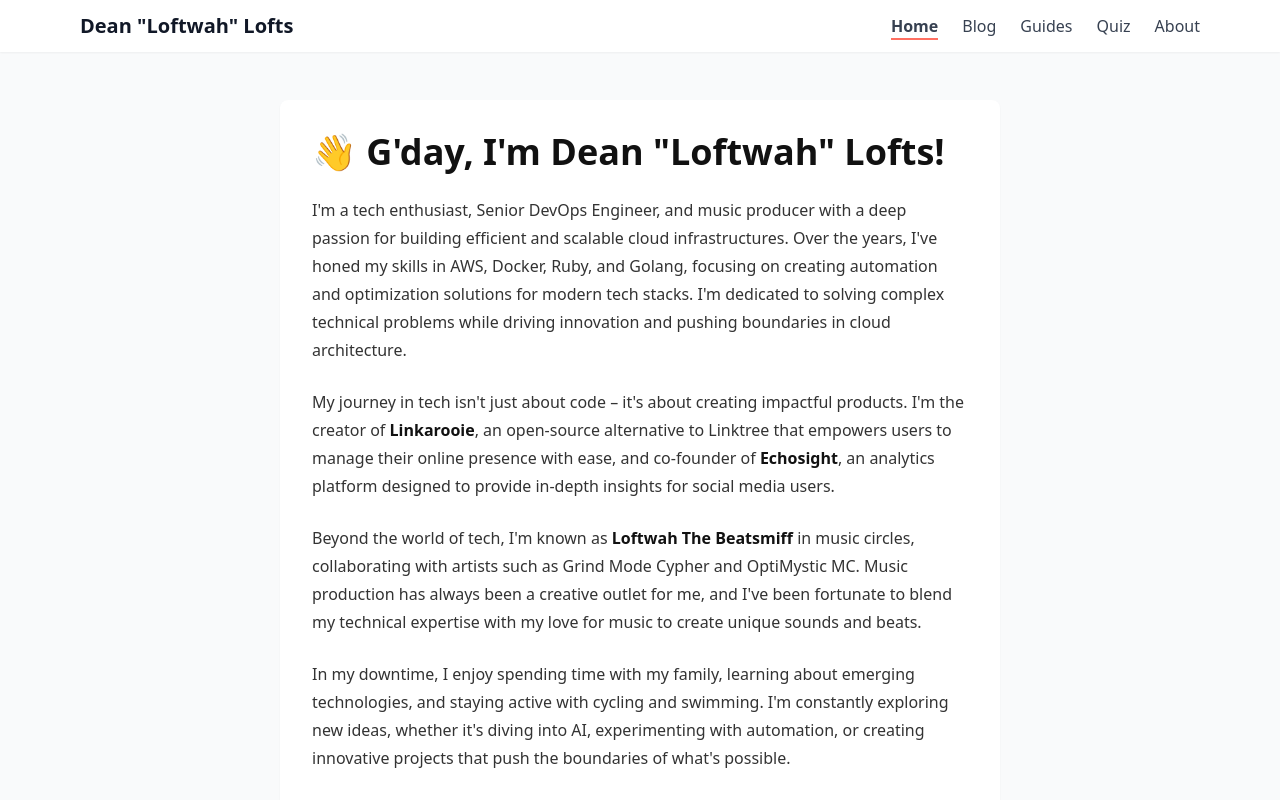
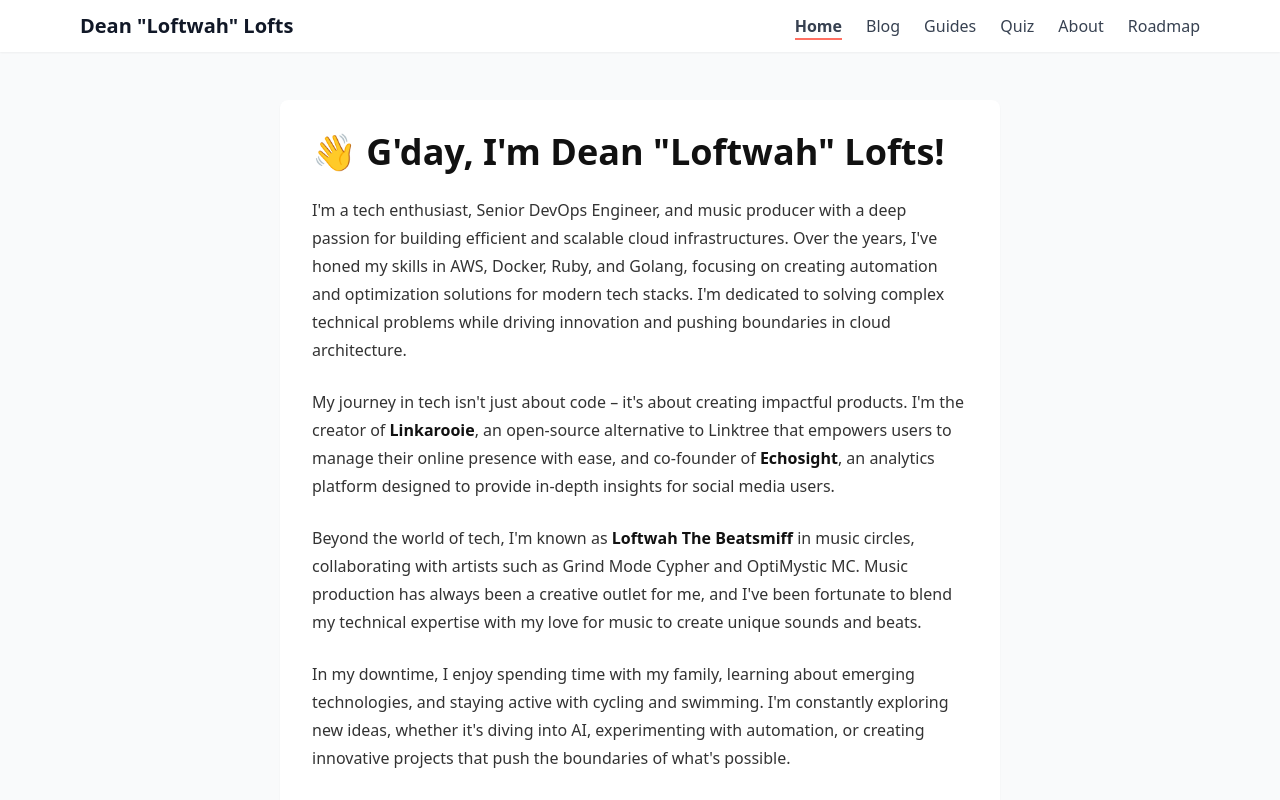
Before and after one commit to loftwah/blog, an Astro site: page / in a window 1280 px wide. Shown: the top 800 px of the page. Built offline with nearby package versions, Linux system fonts and the light colour scheme; Astro itself is replaced by a stand-in of ours.

Commit message:
add roadmap

```diff
--- a/src/components/Header.astro
+++ b/src/components/Header.astro
@@ -16,6 +16,7 @@
         <HeaderLink href="/guides">Guides</HeaderLink>
         <HeaderLink href="/quiz">Quiz</HeaderLink>
         <HeaderLink href="/about">About</HeaderLink>
+        <HeaderLink href="/roadmap">Roadmap</HeaderLink>
       </div>
 
       <button
```
